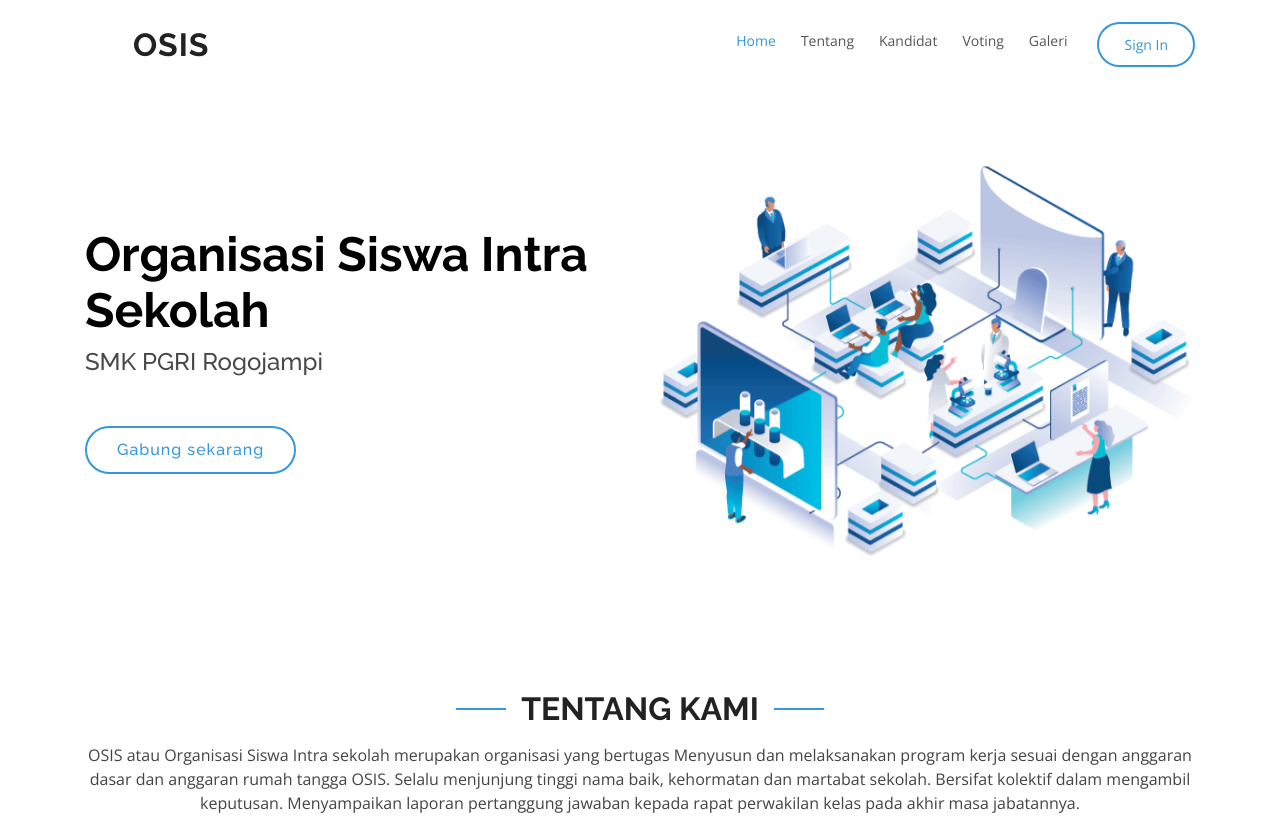
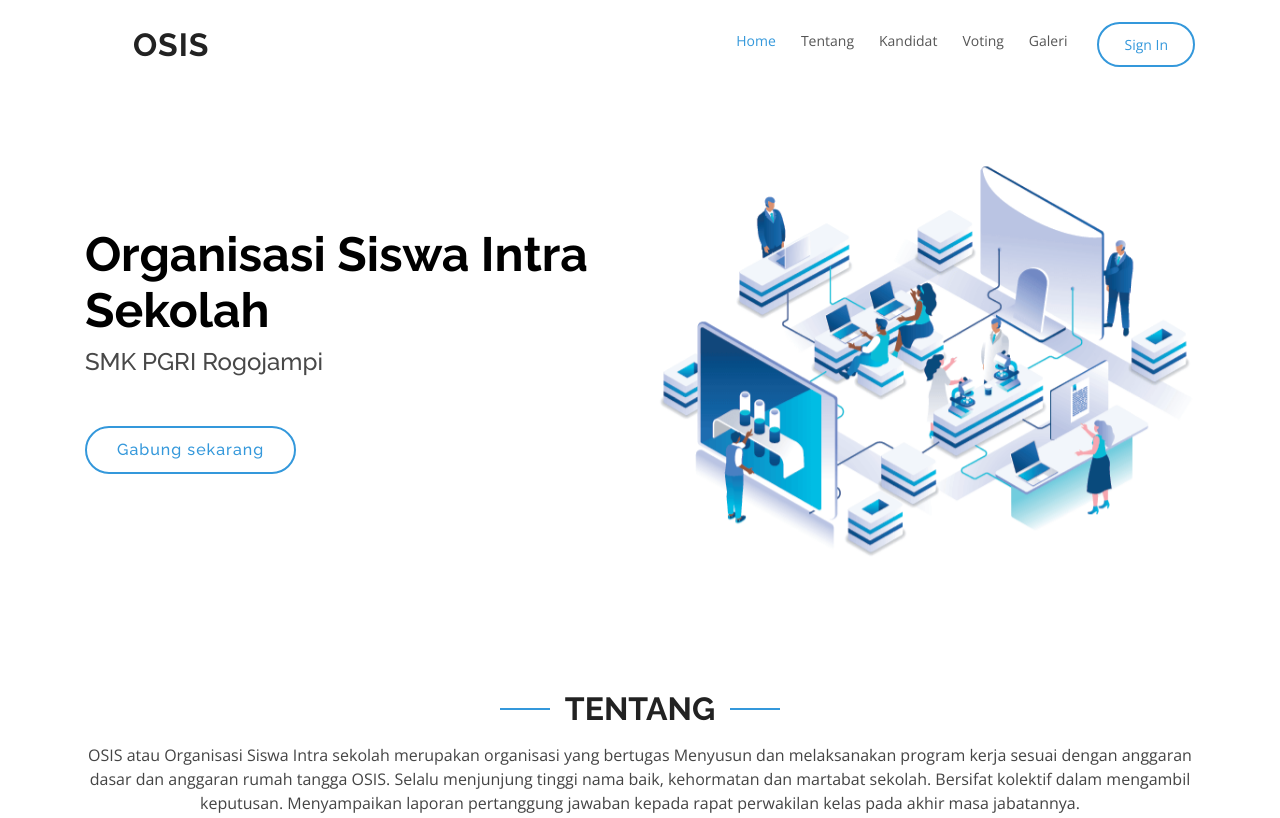
Before and after one commit to m2k6artworks/osis-system, a plain HTML site: page index.html in a window 1280 px wide. Shown: the top 818 px of the page. Drawn offline with nearby package versions, Linux system fonts and the light colour scheme.

Commit message:
fix wording

```diff
--- a/index.html
+++ b/index.html
@@ -106,7 +106,7 @@
       <div class="container">
 
         <div class="section-title" data-aos="fade-up">
-          <h2>Tentang Kami</h2>
+          <h2>Tentang</h2>
           <p>
             OSIS atau Organisasi Siswa Intra sekolah merupakan organisasi yang bertugas Menyusun dan melaksanakan program kerja sesuai dengan anggaran dasar dan anggaran rumah tangga OSIS. Selalu menjunjung tinggi nama baik, kehormatan dan martabat sekolah. Bersifat kolektif dalam mengambil keputusan. Menyampaikan laporan pertanggung jawaban kepada rapat perwakilan kelas pada akhir masa jabatannya.
           </p>
```
